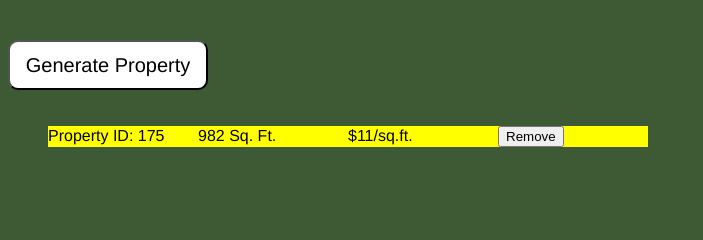
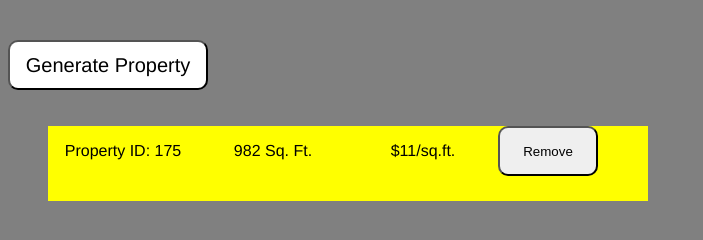
Before and after one commit to clarejacky/prime_peer_jq_02, a plain HTML site: page index.html in a window 1280 px wide. Both pictures are taken after a click on the button "Generate Property". Shown: the whole page, without its empty margins (0-703 px from the left). Drawn offline with Linux system fonts and the light colour scheme.

Commit message:
changes in animation

```diff
--- a/script.js
+++ b/script.js
@@ -23,6 +23,7 @@ function makeProperty(){
 
 $(document).ready(function (){
 	$("#generate").on("click", function(){
+		$(this).fadeIn(100).fadeOut(100).fadeIn(100);
 		var property = makeProperty();
 		console.log(property, property.propId, property.sqFoot);
 
@@ -40,10 +41,23 @@ $(document).ready(function (){
 			$(this).remove();
 		});
 	});
-	/*$("#generate").mouseover(function (){
-		$("generate").css("background-color", "yellow");
+	$("#generate").on("mouseenter", function (){
+		$(this).css({"background-color": "yellow"});
 
-	});*/
+	});
+	$("#generate").on("mouseleave", function (){
+		$(this).css({"background-color": "white"});
+
+	});
+
+	$("#remove").on("mouseenter", function (){
+		$(this).css({"background-color": "yellow"});
+
+	});
+	$("#remove").on("mouseleave", function (){
+		$(this).css({"background-color": "white"});
+
+	});
 });
 
 /*	function thingFadeToggle(element){
--- a/stylesheet.css
+++ b/stylesheet.css
@@ -1,6 +1,6 @@
 body {
 	font-family: helvetica;
-	background-color: #3d5a34;
+	background-color: gray;
 }
 main {
 	margin: 20px auto 20px auto;
@@ -23,19 +23,32 @@ main {
 	display: table-cell;
 	background-color: yellow;
 	width: 150px;
+	height: 75px;
+	text-align: center;
 }
 #sqft {
 	display: table-cell;
 	background-color: yellow;
 	width: 150px;
+	height: 75px;
+	text-align: center;
 }
 #pricesqft {
 	display: table-cell;
 	background-color: yellow;
 	width: 150px;
+	height: 75px;
+	text-align: center;
 }
 #button {
 	display: table-cell;
 	background-color: yellow;
 	width: 150px;
+	height: 75px;
 }
+#remove {
+	height: 50px;
+	width: 100px;
+	border-radius: 10px;
+	margin: auto;
+}
```
